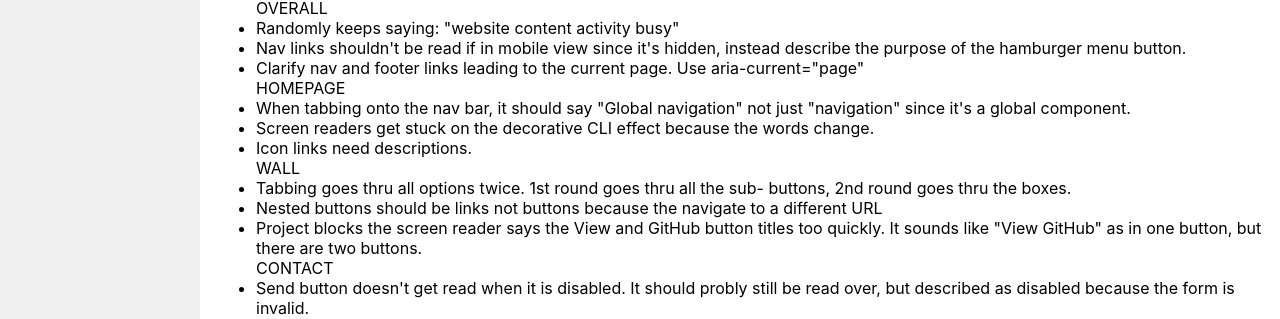
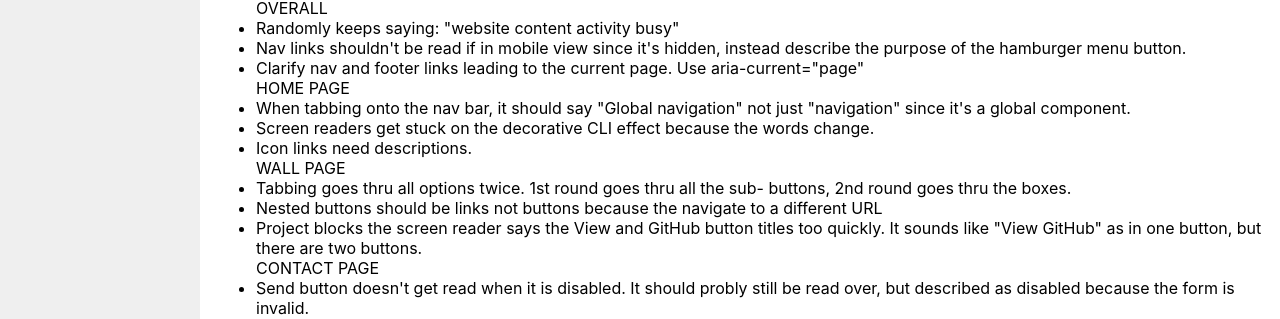
Before and after one commit to hmh84/idmi399, a React (Create React App) app: page /week-2 in a window 1280 px wide. Shown: the part 717-1036 px from the top of the page. Built offline with nearby package versions, Linux system fonts and the light colour scheme.

Commit message:
cleanup notes

```diff
--- a/src/pages/Week2.tsx
+++ b/src/pages/Week2.tsx
@@ -102,7 +102,7 @@ export default function Week2() {
 						page. Use aria-current="page"
 					</li>
 
-					<p>HOMEPAGE</p>
+					<p>HOME PAGE</p>
 					<li>
 						When tabbing onto the nav bar, it should say "Global
 						navigation" not just "navigation" since it's a global
@@ -114,7 +114,7 @@ export default function Week2() {
 					</li>
 					<li>Icon links need descriptions.</li>
 
-					<p>WALL</p>
+					<p>WALL PAGE</p>
 					<li>
 						Tabbing goes thru all options twice. 1st round goes thru
 						all the sub- buttons, 2nd round goes thru the boxes.
@@ -129,7 +129,7 @@ export default function Week2() {
 						GitHub" as in one button, but there are two buttons.
 					</li>
 
-					<p>CONTACT</p>
+					<p>CONTACT PAGE</p>
 					<li>
 						Send button doesn't get read when it is disabled. It
 						should probly still be read over, but described as
```
